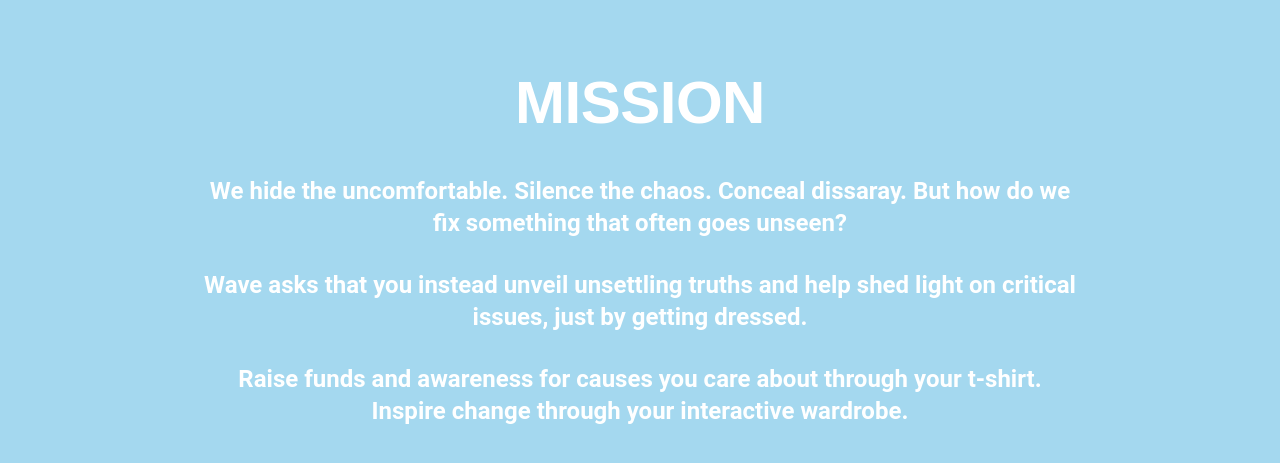
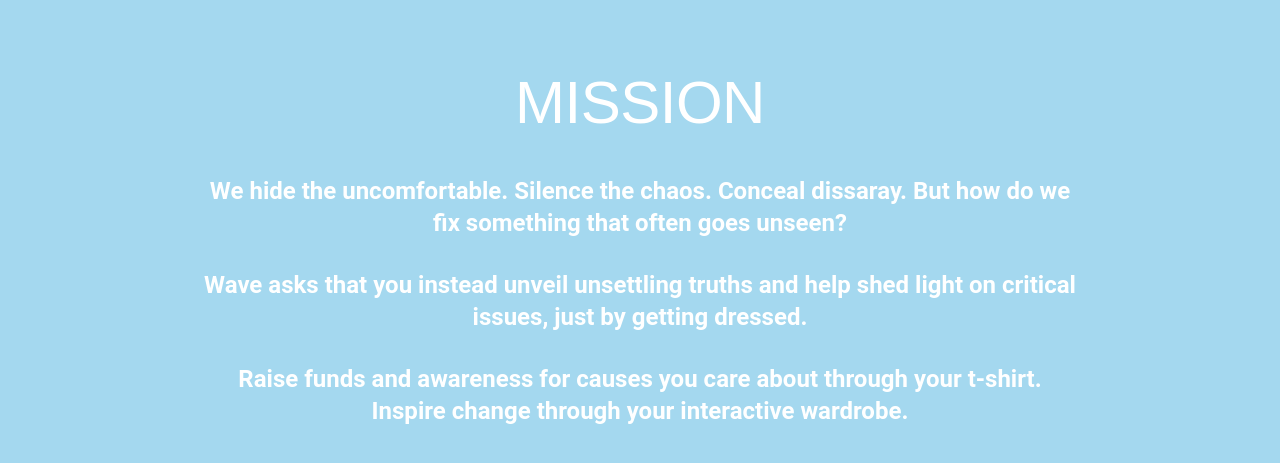
Before and after one commit to trevor-ofarrell/nextjs-test, a Next.js app in the folder save_diana/: page / in a window 1280 px wide. Shown: the part 2031-2494 px from the top of the page. Built offline with nearby package versions, Linux system fonts and the light colour scheme; a web font is replaced by a local one.

Commit message:
making title larger

```diff
--- a/save_diana/src/components/homeGlobe.js
+++ b/save_diana/src/components/homeGlobe.js
@@ -44,8 +44,6 @@
     },
 })(Box);
 
-const title = ["\t" + "WAVE", "WEARABLE CHANGE"];
-
 const useStyles = makeStyles((theme) => ({
     root: {
       flexGrow: 2 ,
@@ -69,7 +67,14 @@
 
                         }}
                     >
-                        {title.join("\n")}
+                        WAVE
+                    </Typography>
+                    <Typography id="hometitle2" variant="h1" component="h1"
+                        style={{
+                            position: "relative",
+                        }}
+                    >
+                        WEARABLE CHANGE
                     </Typography>
                 </StyledBoxBlue>
                 <HomeOptions>
--- a/save_diana/src/components/missionStatment.js
+++ b/save_diana/src/components/missionStatment.js
@@ -44,10 +44,6 @@
       >
         <Typography variant="h2" component="h2" id="mission" style={{
             paddingBottom: '10px',
-            fontWeight: "bold",
-            fontWeight: 'Bold',
-            fontStyle: 'normal',
-            fontWeight: 'bold',
             fontSize: '60px',
             lineHeight: '65px',
           }}>
--- a/save_diana/src/theme/font.css
+++ b/save_diana/src/theme/font.css
@@ -1,5 +1,19 @@
-*, #hometitle, #causes, #mission {
+#hometitle {
   font-family: archivo-black, sans-serif;
   font-weight: 400;
+  font-size: 120px;
   font-style: normal;
 }
+
+#hometitle2 {
+  font-family: archivo-black, sans-serif;
+  font-weight: 390;
+  font-size: 90px;
+  font-style: normal;
+}
+
+#causes, #mission {
+  font-family: archivo-black, sans-serif;
+  font-weight: 300;
+  font-style: normal;
+}
```
